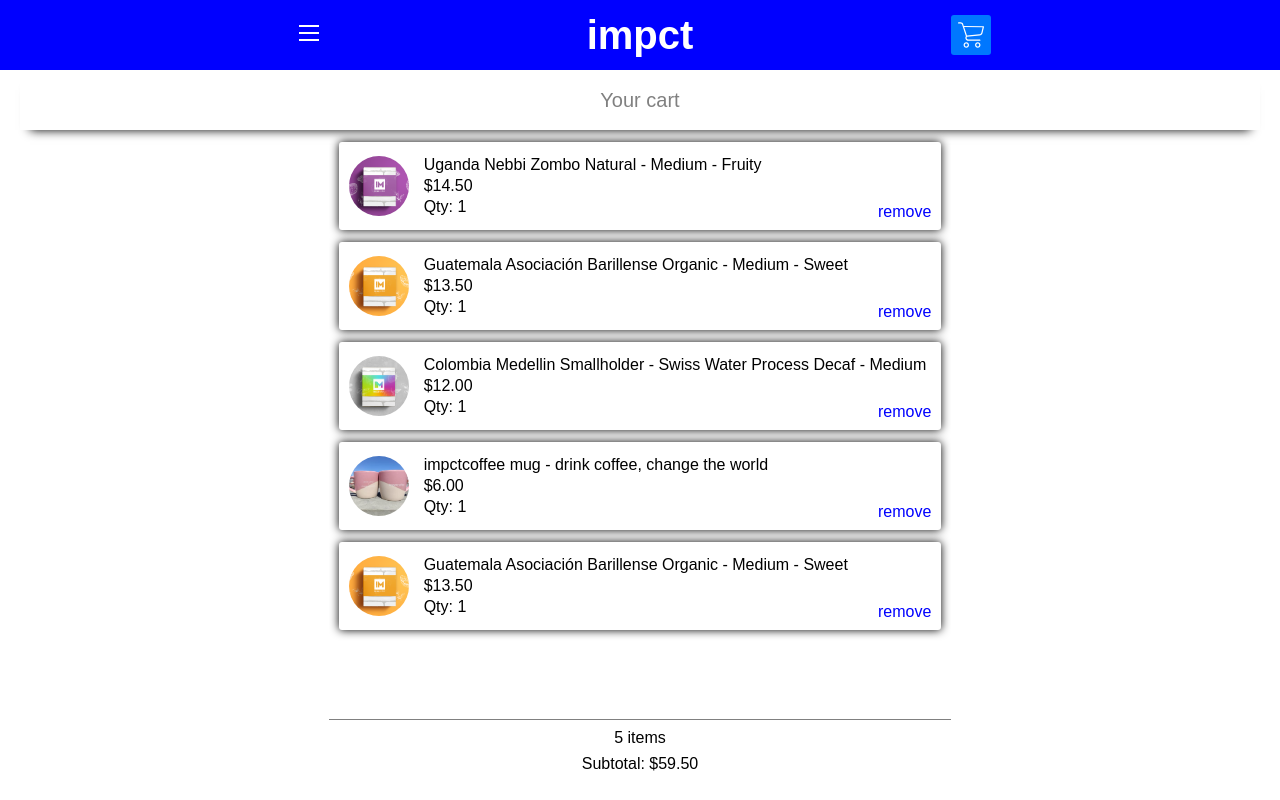
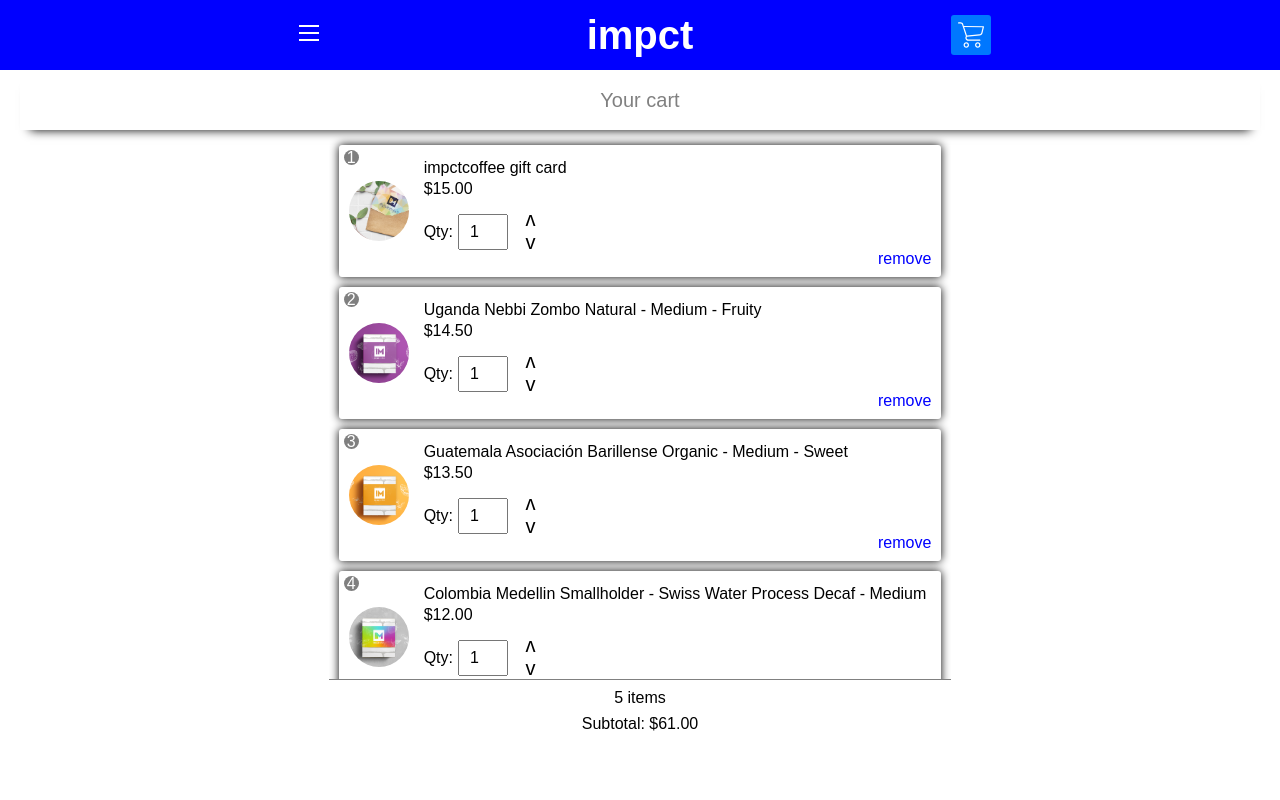
Before and after one commit to haydenlinder/impct, a React (Create React App) app: page / in a window 1280 px wide. Both pictures are taken after a click on the element 970 px from the left and 35 px from the top of the page. Built offline with nearby package versions, Linux system fonts and the light colour scheme.

Commit message:
Add qty change

```diff
--- a/src/components/cart.jsx
+++ b/src/components/cart.jsx
@@ -5,37 +5,43 @@
     constructor(props) {
         super(props);
         this.state = {
+            item5: {
+                desc: 'impctcoffee gift card',
+                photoURL: 'coffee5.png',
+                price: 15,
+                qty: 1,
+                id: 'item5'
+            },
             item1: {
                 desc: 'Uganda Nebbi Zombo Natural - Medium - Fruity',
                 photoURL: 'coffee1.png',
                 price: 14.5,
-                qty: 1
+                qty: 1,
+                id: 'item1'
             },
             item2: {
                 desc: 'Guatemala Asociación Barillense Organic - Medium - Sweet',
                 photoURL: 'coffee2.png',
                 price: 13.5,
-                qty: 1
+                qty: 1,
+                id: 'item2'
             },
             item3: {
                 desc: 'Colombia Medellin Smallholder - Swiss Water Process Decaf - Medium',
                 photoURL: 'coffee3.png',
                 price: 12,
-                qty: 1
+                qty: 1,
+                id: 'item3'
             },
             item4: {
                 desc: 'impctcoffee mug - drink coffee, change the world',
                 photoURL: 'coffee4.jpg',
                 price: 6,
-                qty: 1
-            },
-            item5: {
-                desc: 'Guatemala Asociación Barillense Organic - Medium - Sweet',
-                photoURL: 'coffee2.png',
-                price: 13.5,
-                qty: 1
-            },
+                qty: 1,
+                id: 'item4'
+            }
         };
+        this.setQty = this.setQty.bind(this);
     }
 
     remove(item) {
@@ -50,16 +56,23 @@
         return result.toFixed(2);
     }
 
+    setQty(item, qty) {
+        // debugger
+        this.state[item].qty = qty;
+        this.setState(this.state);
+    }
+
     render() {
         const keys = Object.keys(this.state);
         return(
             <div className="cart-container">
                 <div className="cart-message">Your cart {!keys.length ? 'is empty' : ''}</div>
                 <div className="cart-items">
-                    {keys.map(item =>
+                    {keys.map((item, i) =>
                         <div className="cart-item-relative" key={item} >
                             <div className="remove-cart-item" onClick={e => this.remove(item)}>remove</div>
-                            <CartItem item={this.state[item]} />
+                            <div className="cart-counter"><div>{i+1}</div></div>
+                            <CartItem item={this.state[item]} setQty={this.setQty} />
                         </div>
                     )}
                 </div>
--- a/src/components/cart_item.jsx
+++ b/src/components/cart_item.jsx
@@ -5,13 +5,21 @@
 class CartItem extends React.Component {
     constructor(props) {
         super(props);
-        this.state = {
-            ...props.item
-        };
+        this.state = props.item;
+    }
+
+    handleChange(item, qty) {
+        const { setQty } = this.props;
+        if (isNaN(parseInt(qty))  && qty !== '') return null;
+        if (qty < 0) {
+             setQty(item, 0);
+        } else {
+            setQty(item, qty);
+        }
     }
 
     render() {
-        const { desc, photoURL, price, qty } = this.state;
+        const { desc, photoURL, price, qty, id } = this.state;
         return(
             <div className="cart-item">
                 <div className="photo-container">
@@ -20,7 +28,13 @@
                 <div className="cart-item-details">
                     <div>{desc}</div>
                     <div>${price.toFixed(2)}</div>
-                    <div>Qty: {qty}</div>
+                    <div className="qty">Qty: <input type="text" value={qty} onChange={e => this.handleChange(id, e.currentTarget.value)}/>
+                        <div>
+                            <div className='qty-up' onClick={e => this.handleChange(id,qty+1)}>v</div>
+                            <div className='qty-down' onClick={e => this.handleChange(id,qty-1)}>v</div>
+                        </div>
+                    </div>
+
                 </div>
             </div>
         );
--- a/src/index.css
+++ b/src/index.css
@@ -111,7 +111,7 @@
     background-color: blue;
     position: absolute;
     color: white;
-    z-index: 1;
+    z-index: 2;
 }
 
 .nav {
@@ -167,6 +167,7 @@
 .page {
     height: 100vh;
     padding-top: 70px;
+    padding-bottom: 20px;
     overflow: scroll;
 }
 
@@ -353,8 +354,9 @@
 
 .cart-items {
     height: 100vh;
-    padding-top: 210px;
-    margin-top: -210px;
+    padding-top: 255px;
+    margin-top: -250px;
+    padding-bottom: 100px;
     border-bottom: 1px solid grey;
     overflow-y: scroll;
 }
@@ -374,6 +376,21 @@
     color: blue;
 }
 
+.cart-counter {
+    position: absolute;
+    top: 0px;
+    left: 5px;
+    height: 15px;
+    width: 15px;
+    border-radius: 100%;
+    display: flex;
+    align-items: center;
+    justify-content: center;
+    background-color:black;
+    opacity: 0.5;
+    color: white;
+}
+
 .remove-cart-item:hover {
     text-decoration: underline;
     cursor: pointer;
@@ -385,7 +402,7 @@
     border-radius: 3px;
     box-shadow: 0px 0px 10px 0px black;
     padding: 5px;
-    margin-top: 12px;
+    margin-top: 10px;
 }
 
 .cart-item .photo-container {
@@ -393,3 +410,33 @@
     width: 60px;
     height: 60px;
 }
+
+.qty {
+    display: flex;
+    align-items: center;
+}
+
+.qty-up {
+    margin-bottom: -5px;
+    transform: rotate(180deg);
+    font-size: 20px;
+    width: 15px;
+    text-align: center;
+}
+
+.qty-down {
+    font-size: 20px;
+    width: 15px;
+    text-align: center;
+}
+
+.qty-up:hover, .qty-down:hover {
+    cursor: pointer;
+    background-color: lightgrey;
+}
+
+
+
+.qty input {
+    width: 50px;
+}
```
Also changed, not shown: public/coffee5.png (added), 14 other files (tests, documents, lock files or other folders).
